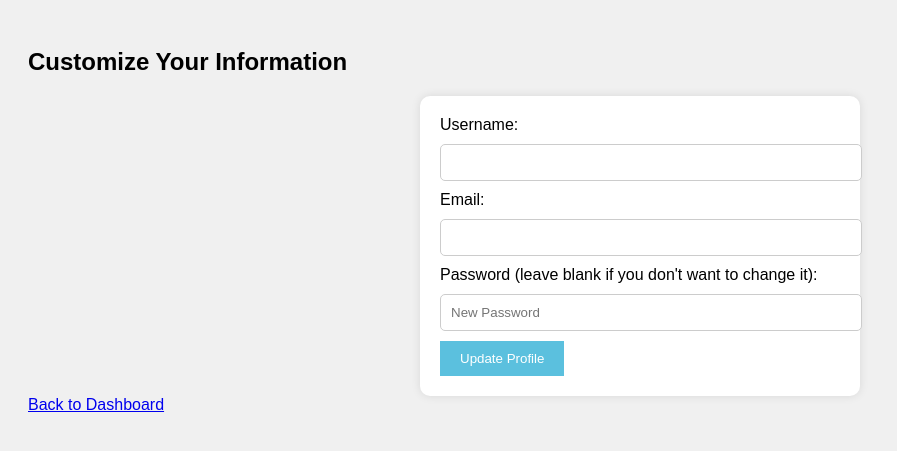
After one commit to prasad-kmd/ems_ai1, a PHP site: page /user_profile.php in a window 1280 px wide. The commit adds this page. Shown: the top 451 px of the page, without its empty margins (0-897 px from the left). Run offline with PHP 8.4, Linux system fonts and the light colour scheme; the visitor is signed in with stand-in values (Sample User, id 1); data that the repository does not hold is empty.

Commit message:
Rev #10.0.01

```diff
--- /dev/null
+++ b/logout.php
@@ -0,0 +1,6 @@
+<?php
+session_start();
+session_destroy(); // Destroy all session data
+header('Location: login.php'); // Redirect to the login page
+exit();
+?>
--- /dev/null
+++ b/user_profile.php
@@ -0,0 +1,104 @@
+<?php
+session_start();
+
+// Redirect to login if not logged in
+if (!isset($_SESSION['username'])) {
+    header('Location: login.php');
+    exit();
+}
+
+// Connect to the database
+$conn = new mysqli('localhost', 'root', '', 'ems_ai2');
+if ($conn->connect_error) {
+    die("Connection failed: " . $conn->connect_error);
+}
+
+// Get the logged-in user's ID and current data
+$username = $_SESSION['username'];
+$userQuery = "SELECT * FROM users WHERE username='$username'";
+$userResult = $conn->query($userQuery);
+$user = $userResult->fetch_assoc();
+
+// Update user details
+if (isset($_POST['update_profile'])) {
+    $newUsername = $_POST['username'];
+    $newEmail = $_POST['email'];
+
+    // If password is set, hash it
+    if (!empty($_POST['password'])) {
+        $newPassword = password_hash($_POST['password'], PASSWORD_DEFAULT);
+        $updateQuery = "UPDATE users SET username='$newUsername', email='$newEmail', password='$newPassword' WHERE id=" . $user['id'];
+    } else {
+        $updateQuery = "UPDATE users SET username='$newUsername', email='$newEmail' WHERE id=" . $user['id'];
+    }
+
+    if ($conn->query($updateQuery) === TRUE) {
+        $_SESSION['username'] = $newUsername; // Update session with new username
+        echo "<script>alert('Profile updated successfully!'); window.location.href='user_profile.php';</script>";
+    } else {
+        echo "Error: " . $updateQuery . "<br>" . $conn->error;
+    }
+}
+?>
+
+<!DOCTYPE html>
+<html lang="en">
+<head>
+    <meta charset="UTF-8">
+    <meta name="viewport" content="width=device-width, initial-scale=1.0">
+    <title>User Profile</title>
+    <style>
+        body {
+            font-family: Arial, sans-serif;
+            padding: 20px;
+            background-color: #f0f0f0;
+        }
+        form {
+            background-color: white;
+            padding: 20px;
+            border-radius: 10px;
+            box-shadow: 0px 0px 10px rgba(0, 0, 0, 0.1);
+            max-width: 400px;
+            margin: 0 auto;
+        }
+        input[type="text"], input[type="email"], input[type="password"] {
+            width: 100%;
+            padding: 10px;
+            margin: 10px 0;
+            border-radius: 5px;
+            border: 1px solid #ccc;
+        }
+        input[type="submit"] {
+            padding: 10px 20px;
+            background-color: #5bc0de;
+            color: white;
+            border: none;
+            cursor: pointer;
+        }
+        input[type="submit"]:hover {
+            background-color: #31b0d5;
+        }
+    </style>
+</head>
+<body>
+    <h2>Customize Your Information</h2>
+    <form action="user_profile.php" method="POST">
+        <label for="username">Username:</label>
+        <input type="text" name="username" value="<?php echo $user['username']; ?>" required>
+
+        <label for="email">Email:</label>
+        <input type="email" name="email" value="<?php echo $user['email']; ?>" required>
+
+        <label for="password">Password (leave blank if you don't want to change it):</label>
+        <input type="password" name="password" placeholder="New Password">
+
+        <input type="submit" name="update_profile" value="Update Profile">
+    </form>
+
+    <a href="user_dashboard.php">Back to Dashboard</a>
+</body>
+</html>
+
+<?php
+$conn->close();
+?>
```
Also changed, not shown: admin_dashboard.php (+49 -8 lines), register.php (+91 -36 lines), user_dashboard.php (+5 -31 lines).
